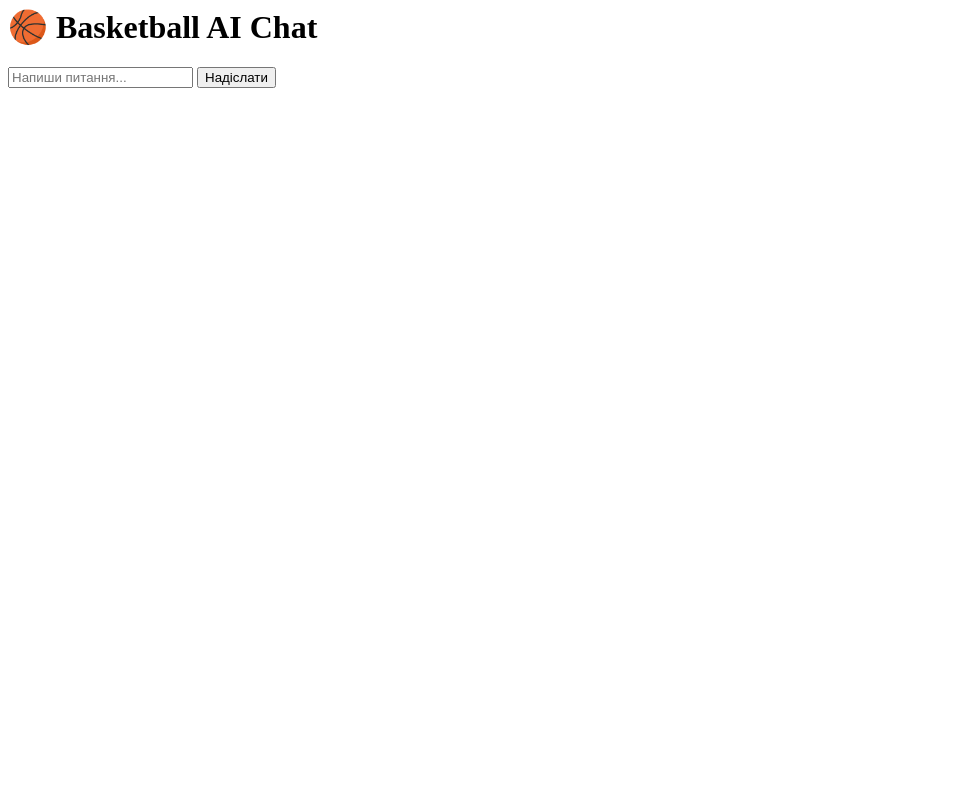
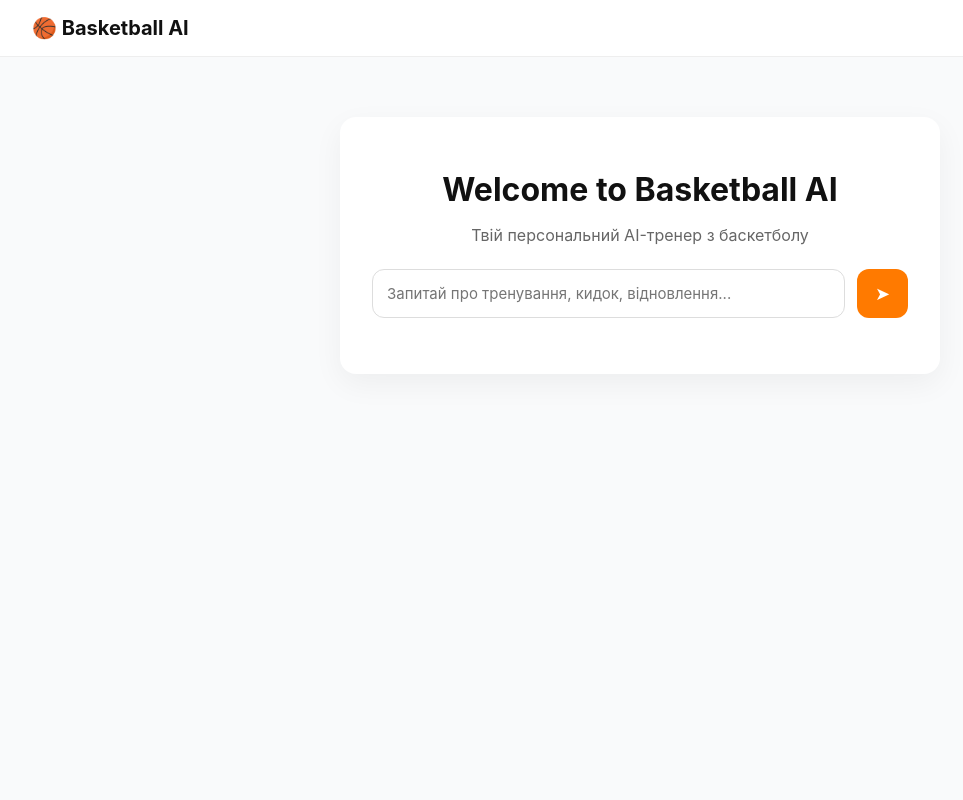
Before and after one commit to Zabiyachka/BBproject2, a Django app: page /chat/ in a window 1280 px wide. Shown: the whole page, without its empty margins (0-963 px from the left). Run offline with Django 5.2, Linux system fonts and the light colour scheme.

Commit message:
modified:   bb_project/settings.py 	new file:   core/static/core/css/style.css 	new file:   core/static/core/img/ball.png 	new file:   core/templates/core/base.html 	modified:   core/templates/core/chat.html 	deleted:    core/templates/core/home.html 	modified:   core/views.py

```diff
--- a/bb_project/settings.py
+++ b/bb_project/settings.py
@@ -118,6 +118,10 @@ USE_TZ = True
 
 STATIC_URL = 'static/'
 
+STATICFILES_DIRS = [
+    BASE_DIR / 'core' / 'static',
+]
+
 # Default primary key field type
 # https://docs.djangoproject.com/en/5.2/ref/settings/#default-auto-field
 
--- /dev/null
+++ b/core/static/core/css/style.css
@@ -0,0 +1,101 @@
+* {
+    box-sizing: border-box;
+    font-family: "Inter", Arial, sans-serif;
+}
+
+body {
+    margin: 0;
+    background: #f9fafb;
+    color: #111;
+}
+
+/* HEADER */
+.header {
+    background: #ffffff;
+    padding: 16px 32px;
+    border-bottom: 1px solid #eee;
+}
+
+.logo {
+    font-weight: 700;
+    font-size: 20px;
+}
+
+/* CONTAINER */
+.container {
+    display: flex;
+    justify-content: center;
+    margin-top: 60px;
+}
+
+/* CHAT CARD */
+.chat-box {
+    width: 100%;
+    max-width: 600px;
+    background: white;
+    padding: 32px;
+    border-radius: 16px;
+    box-shadow: 0 10px 30px rgba(0,0,0,0.05);
+    text-align: center;
+}
+
+.chat-box h1 {
+    margin-bottom: 8px;
+}
+
+.subtitle {
+    color: #666;
+    margin-bottom: 24px;
+}
+
+/* FORM */
+.chat-form {
+    display: flex;
+    gap: 12px;
+    margin-bottom: 24px;
+}
+
+.chat-form input {
+    flex: 1;
+    padding: 14px;
+    border-radius: 12px;
+    border: 1px solid #ddd;
+    font-size: 15px;
+}
+
+.chat-form input:focus {
+    outline: none;
+    border-color: #ff7a00;
+}
+
+.chat-form button {
+    padding: 0 18px;
+    border: none;
+    border-radius: 12px;
+    background: #ff7a00;
+    color: white;
+    font-size: 18px;
+    cursor: pointer;
+}
+
+.chat-form button:hover {
+    background: #e66d00;
+}
+
+/* MESSAGES */
+.message {
+    text-align: left;
+    padding: 16px;
+    border-radius: 12px;
+    margin-top: 16px;
+    line-height: 1.5;
+}
+
+.message.ai {
+    background: #f3f4f6;
+}
+
+.message.error {
+    background: #ffe5e5;
+    color: #900;
+}
--- /dev/null
+++ b/core/templates/core/base.html
@@ -0,0 +1,23 @@
+<!DOCTYPE html>
+<html lang="uk">
+<head>
+    <meta charset="UTF-8">
+    <title>Basketball AI Chat</title>
+
+    {% load static %}
+    <link rel="stylesheet" href="{% static 'core/css/style.css' %}">
+</head>
+<body>
+
+<header class="header">
+    <div class="logo">
+        🏀 Basketball AI
+    </div>
+</header>
+
+<main class="container">
+    {% block content %}{% endblock %}
+</main>
+
+</body>
+</html>
--- a/core/templates/core/chat.html
+++ b/core/templates/core/chat.html
@@ -1,15 +1,37 @@
-<h1>🏀 Basketball AI Chat</h1>
+{% extends "core/base.html" %}
 
-<form method="post">
+{% block content %}
+
+<div class="chat-box">
+
+    <h1>Welcome to Basketball AI</h1>
+    <p class="subtitle">
+        Твій персональний AI-тренер з баскетболу
+    </p>
+
+    <form method="post" class="chat-form">
         {% csrf_token %}
-    <input type="text" name="message" placeholder="Напиши питання..." required>
-    <button type="submit">Надіслати</button>
+        <input
+            type="text"
+            name="message"
+            placeholder="Запитай про тренування, кидок, відновлення..."
+            required
+        >
+        <button type="submit">➤</button>
     </form>
 
     {% if reply %}
-    <p><b>Відповідь:</b> {{ reply }}</p>
+        <div class="message ai">
+            {{ reply }}
+        </div>
     {% endif %}
 
     {% if error %}
-    <p style="color:red;">❌ {{ error }}</p>
+        <div class="message error">
+            {{ error }}
+        </div>
     {% endif %}
+
+</div>
+
+{% endblock %}
--- a/core/templates/core/home.html
+++ /dev/null
@@ -1,2 +0,0 @@
-<h1>🏀 Hello from Django!</h1>
-<p>Главная страница работает отлично.</p>
--- a/core/views.py
+++ b/core/views.py
@@ -1,11 +1,12 @@
 import os
+from dotenv import load_dotenv
 from django.shortcuts import render
-from dotenv import load_dotenv
 from openai import OpenAI
 
 load_dotenv()
 
 client = OpenAI(api_key=os.getenv("OPENAI_API_KEY"))
+
 
 def chat_view(request):
     reply = None
@@ -20,14 +21,14 @@ def chat_view(request):
                 messages=[
                     {
                         "role": "system",
-                        "content": "Ти баскетбольний AI тренер. Даєш програми тренувань і факти про гравців."
+                        "content": "You are a basketball AI coach."
                     },
                     {
                         "role": "user",
                         "content": user_message
                     }
                 ],
-                timeout=20
+                timeout=30
             )
 
             reply = response.choices[0].message.content
@@ -35,7 +36,11 @@ def chat_view(request):
         except Exception as e:
             error = str(e)
 
-    return render(request, "core/chat.html", {
-        "reply": reply,
-        "error": error
-    })
+    return render(
+        request,
+        "core/chat.html",
+        {
+            "reply": reply,
+            "error": error
+        }
+    )
```
Also changed, not shown: core/static/core/img/ball.png (added). Lines whose indentation alone changed are shown as unchanged.
